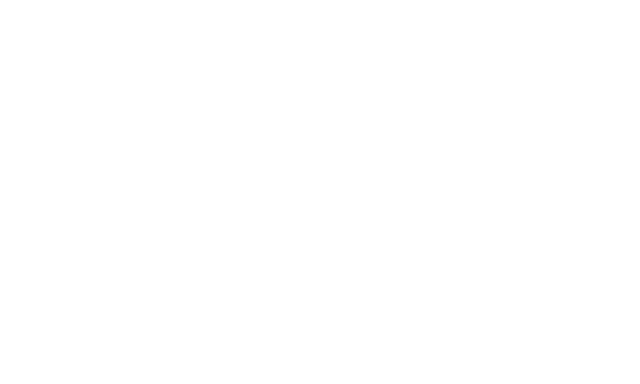
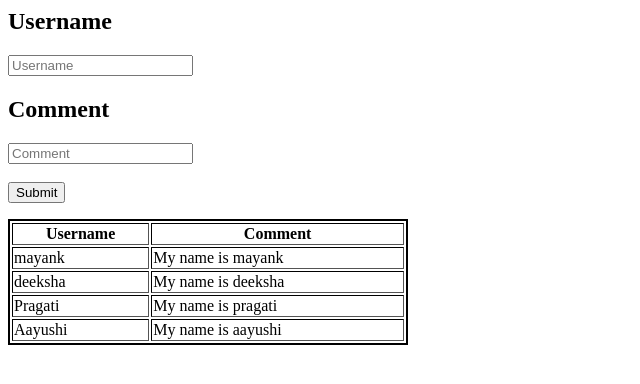
Before and after one commit to Mayank-Khurmai/JSON-Database-with-PHP, a PHP site: the page made by Add Live Comment/index2.php in a window 1280 px wide. Before the commit the part shown is empty. Shown: the top 384 px of the page, without its empty margins (0-640 px from the left). Run offline with PHP 8.4, Linux system fonts and the light colour scheme.

Commit message:
Add files via upload

```diff
--- /dev/null
+++ b/Add Live Comment/a2.json
@@ -0,0 +1,18 @@
+[
+    {
+        "username": "mayank",
+        "comment": "My name is mayank"
+    },
+    {
+        "username": "deeksha",
+        "comment": "My name is deeksha"
+    },
+    {
+        "username": "Pragati",
+        "comment": "My name is pragati"
+    },
+    {
+        "username": "Aayushi",
+        "comment": "My name is aayushi"
+    }
+]
--- a/Add Live Comment/index2.php
+++ b/Add Live Comment/index2.php
@@ -1,4 +1,71 @@
-<?php
+<html>
+	<head>
+		<title>JSON Database</title>
+	</head>
+	<body>
+	<form method="POST" action="index2.php">
+		<h2>Username</h2>
+			<input type="text" required="required" placeholder="Username" name="username">
+			<br>
+		<h2>Comment </h2>
+			<input type="text" required="required" placeholder="Comment" name="comment">
+			<br>
+			<br>
+		<input type="submit">
+	</form>
 
 
+	</body>
+</html>
+
+
+<?php
+			$myObject = json_decode(file_get_contents('a2.json'));
+
+				echo "
+					<table border='2px' style='width:400px; border:2px solid black;'>
+						<thead>
+							<tr>
+								<th>Username</th>
+								<th>Comment</th>
+							</tr>
+						</thead>
+					";
+
+				foreach($myObject as $x){
+
+				echo "
+						<tr>
+							<td>".$x->username."</td>
+							<td>".$x->comment."</td>
+						</tr>
+					";
+				}
+
+
+	if ($_SERVER['REQUEST_METHOD'] === 'POST')
+	{
+		$formdata = array(
+			  'username'=> $_POST['username'],
+			  'comment'=> $_POST['comment']
+		   );
+
+		$current_data = file_get_contents('a2.json');
+		$array_data = json_decode($current_data, true);
+		$array_data[] = $formdata;
+		$final_data = json_encode($array_data, JSON_PRETTY_PRINT);
+		if(file_put_contents('a2.json', $final_data))
+		{
+				echo "
+						<tr>
+							<td>".$_POST['username']."</td>
+							<td>".$_POST['comment']."</td>
+						</tr>
+					";
+		}
+	}
+
+	echo "
+		</table>
+		";
 ?>
```
